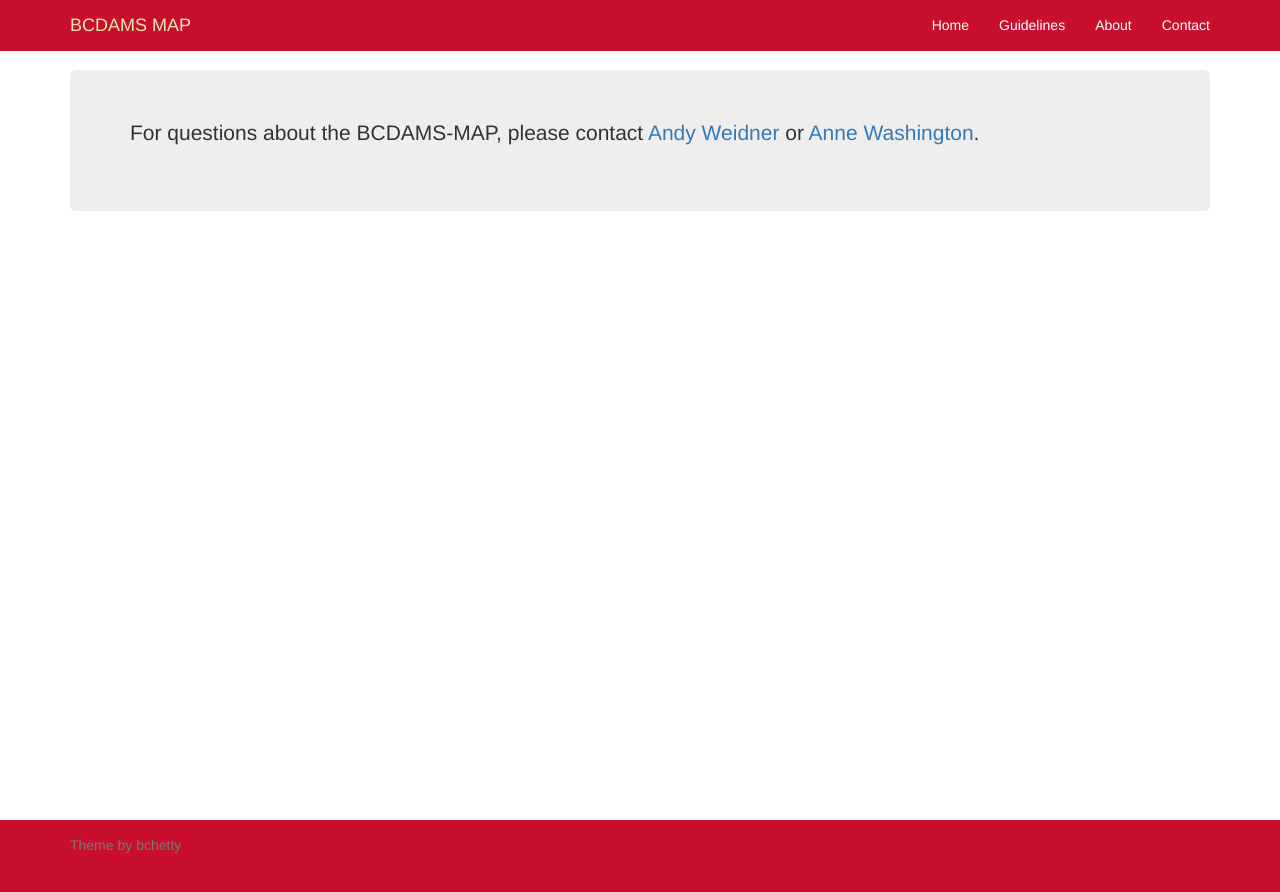
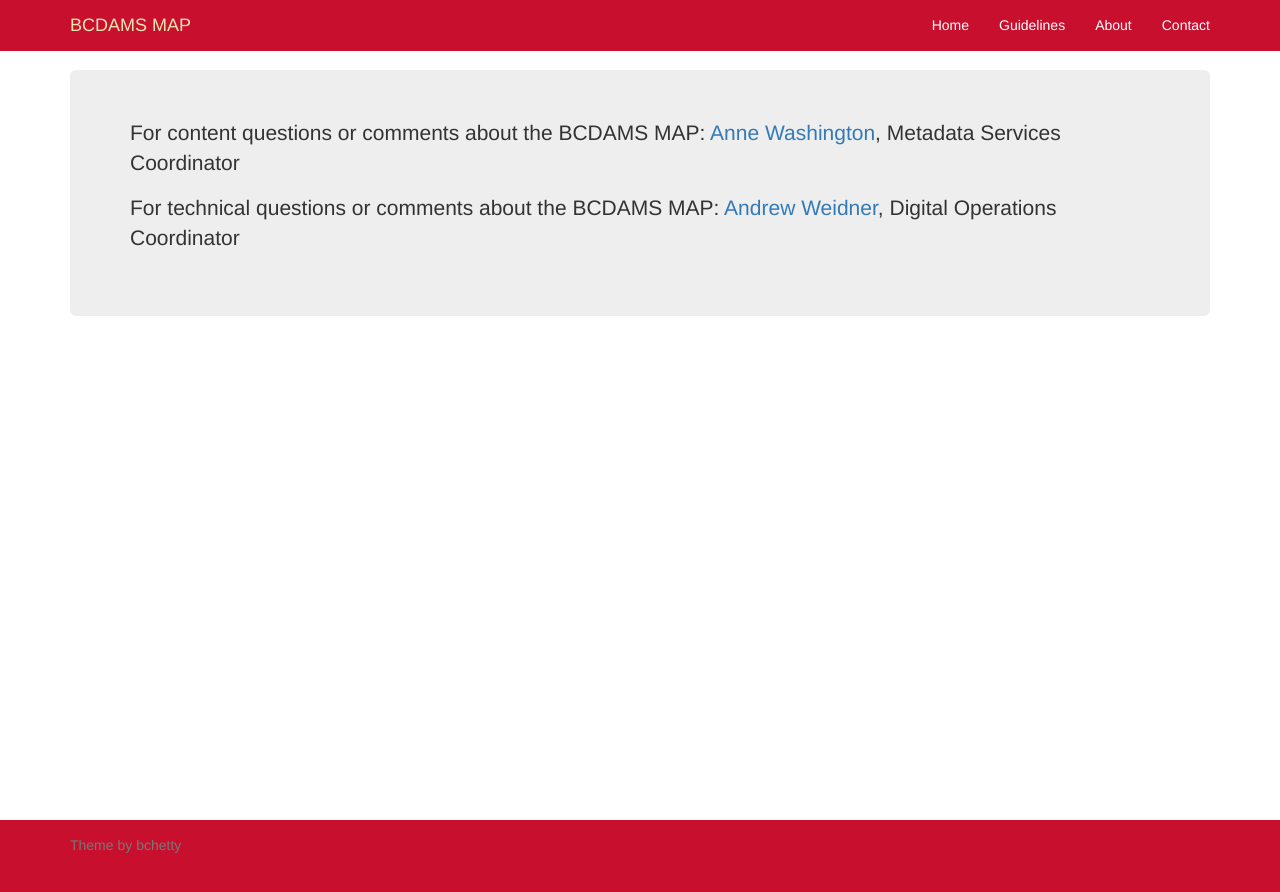
Before and after one commit to uhlibraries-digital/bcdams-map, a Jekyll site: the page built from contact/index.md, in a window 1280 px wide. Shown: the top 892 px of the page. Built offline with Jekyll 4.4.1, drawn with Linux system fonts in a browser that asks for light colours; nearby versions of some CDN libraries; comment, search, counter and statistics services are not loaded.

Commit message:
update contact info

```diff
--- a/contact/index.md
+++ b/contact/index.md
@@ -5,5 +5,6 @@ comments: false
 ---
 
 <div class="jumbotron">
-  <p>For questions about the BCDAMS-MAP, please contact <a href="https://apps.lib.uh.edu/staff/members/profile/ajweidner">Andy Weidner</a> or <a href="https://apps.lib.uh.edu/staff/members/profile/awashington">Anne Washington</a>.</p>
+  <p>For content questions or comments about the {{ site.title }}: <a href="https://apps.lib.uh.edu/staff/members/profile/awashington">Anne Washington</a>, Metadata Services Coordinator</p>
+  <p>For technical questions or comments about the {{ site.title }}: <a href="https://apps.lib.uh.edu/staff/members/profile/ajweidner">Andrew Weidner</a>, Digital Operations Coordinator</p>
 </div>
```
